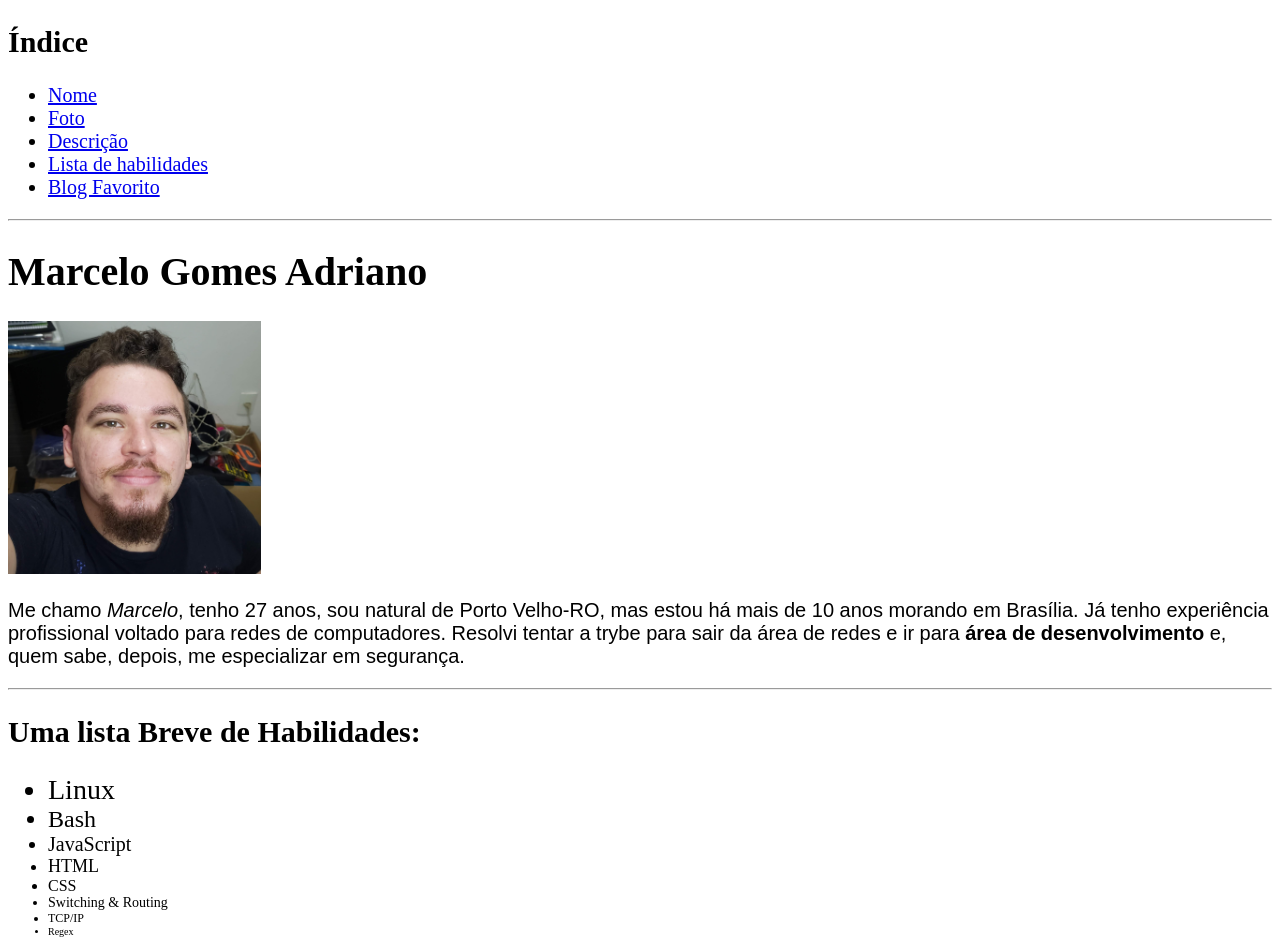
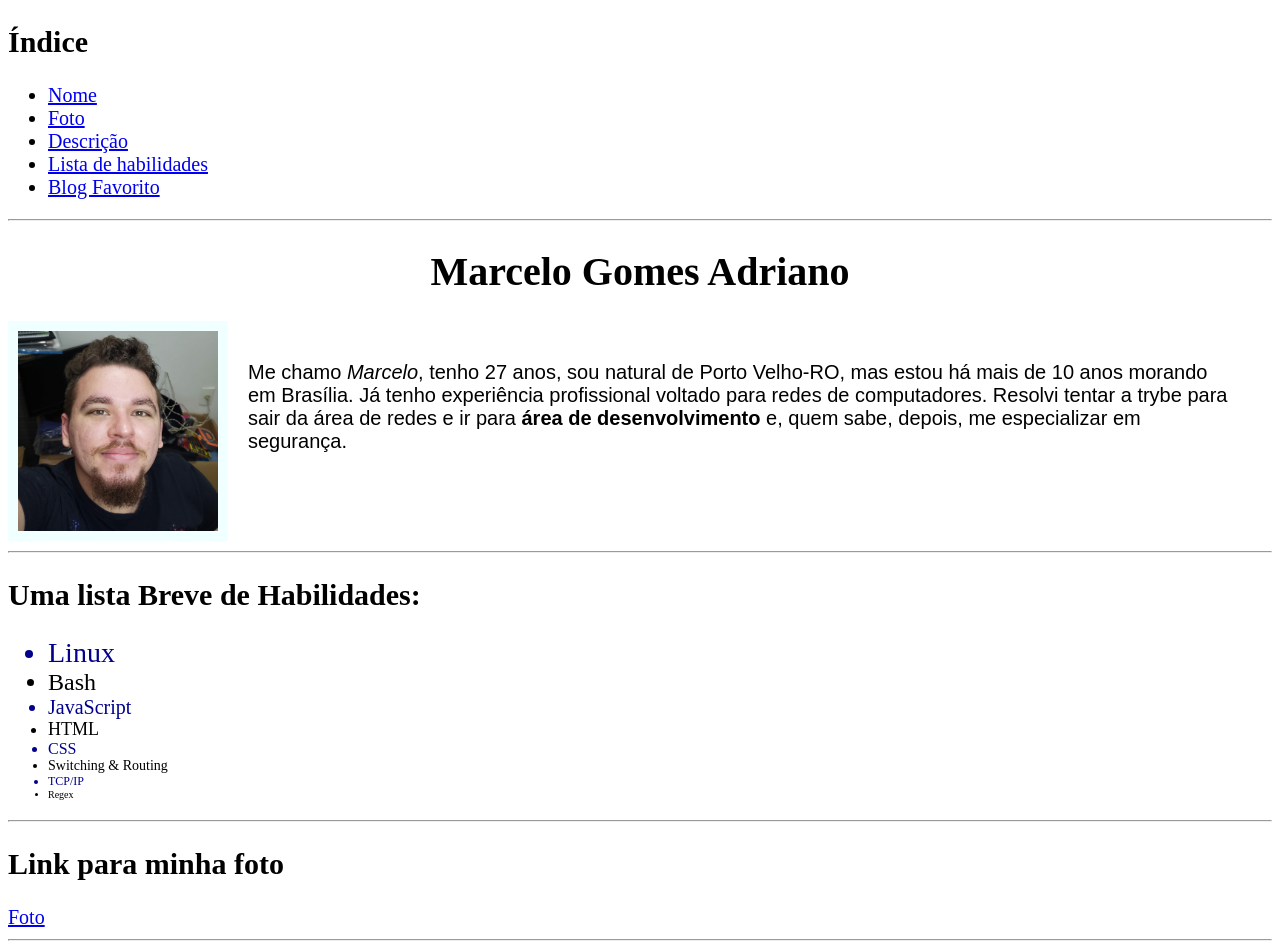
Before and after one commit to marcelo-adriano/marcelo-adriano.github.io, a plain HTML site: page index.html in a window 1280 px wide. Shown: the top 941 px of the page. Drawn offline with Linux system fonts and the light colour scheme.

Commit message:
Resolução das atividades do Portifolio para o dia 3

```diff
--- a/index.html
+++ b/index.html
@@ -17,11 +17,13 @@
     </ul>
 
     <hr>
-    <h1 id="nome">Marcelo Gomes Adriano</h1>
-    <img id="foto" src="rosto.jpg" alt="Foto de Marcelo Adriano. Caucasiano, com um moicano pequeno, bigode e barbixa. Esboçando um leve sorriso" width="20%" height="20%">
-
-    <p id="descricao">Me chamo <strong>Marcelo</strong>, tenho 27 anos, sou natural de Porto Velho-RO, mas estou há mais de 10 anos morando em Brasília. Já tenho experiência profissional voltado para redes de computadores. Resolvi tentar a trybe para sair da área de redes e ir para <em>área de desenvolvimento</em> e, quem sabe, depois, me especializar em segurança.</p>
-
+    <div>
+        <h1 id="nome">Marcelo Gomes Adriano</h1>
+        <div class="fotodescricao">
+            <img id="foto" src="rosto.jpg" alt="Foto de Marcelo Adriano. Caucasiano, com um moicano pequeno, bigode e barbixa. Esboçando um leve sorriso">
+            <p id="descricao">Me chamo <strong>Marcelo</strong>, tenho 27 anos, sou natural de Porto Velho-RO, mas estou há mais de 10 anos morando em Brasília. Já tenho experiência profissional voltado para redes de computadores. Resolvi tentar a trybe para sair da área de redes e ir para <em>área de desenvolvimento</em> e, quem sabe, depois, me especializar em segurança.</p>
+        </div>
+    </div>
     <hr>
 
     <h2>Uma lista Breve de Habilidades:</h2>
--- a/style.css
+++ b/style.css
@@ -1,5 +1,17 @@
 body {
     font-size: 20px;
+}
+
+div.fotodescricao{
+    height: 220px;
+}
+
+img#foto{
+    float: left;
+    height: 200px;
+    margin-right: 20px;
+    padding: 10px;
+    background-color: azure;
 }
 
 strong{
@@ -10,6 +22,10 @@ strong{
 em{
     font-style: normal;
     font-weight: bold;
+}
+
+ul#habilidades li:nth-of-type(odd){
+    color: darkblue;
 }
 
 .linux{
@@ -47,8 +63,10 @@ em{
 
 #nome{
     font-family: 'Times New Roman', Times, serif;
+    text-align: center;
 }
 
 #descricao{
     font-family: Arial, Helvetica, sans-serif;
+    padding: 40px;
 }
```
